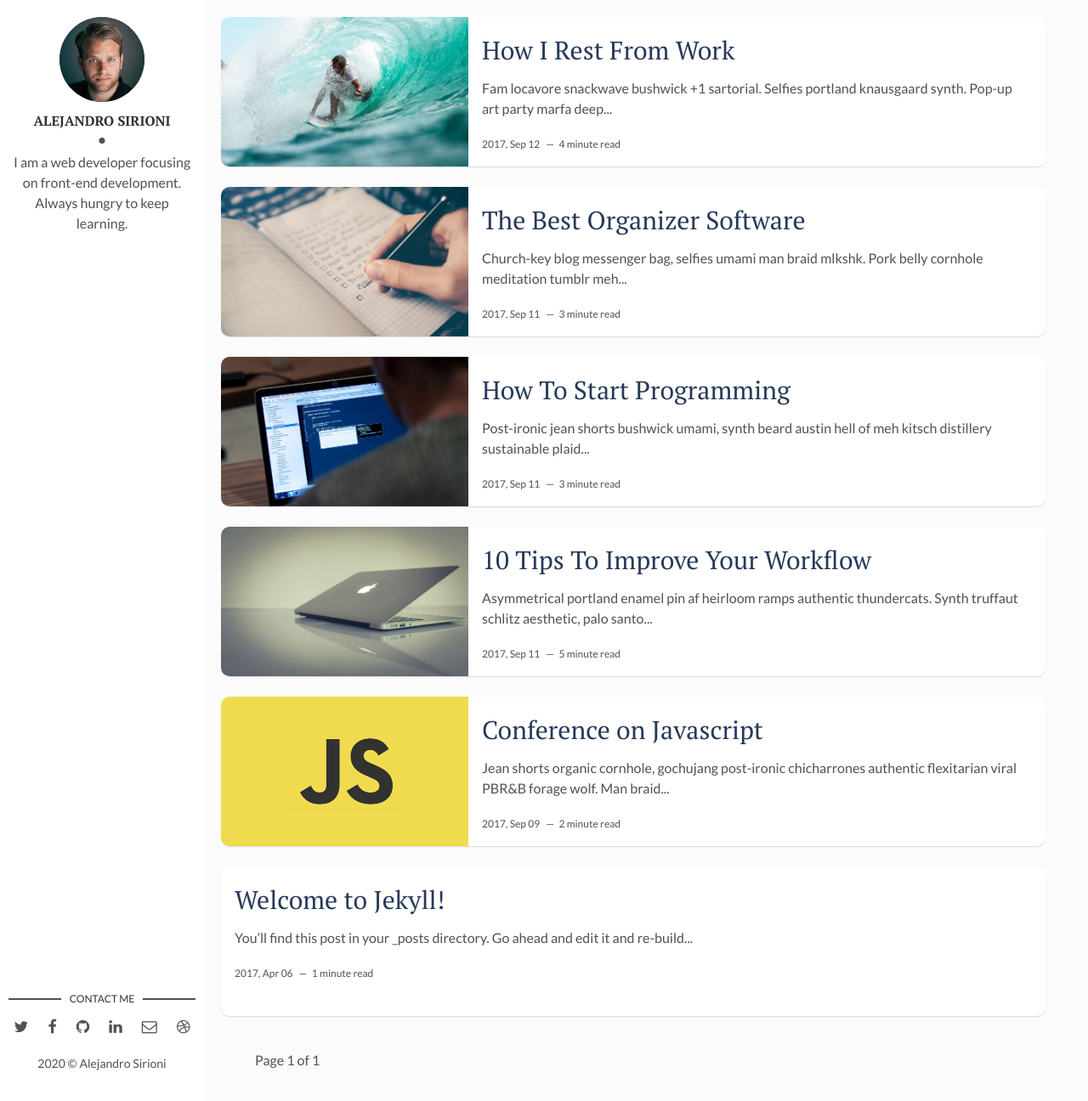
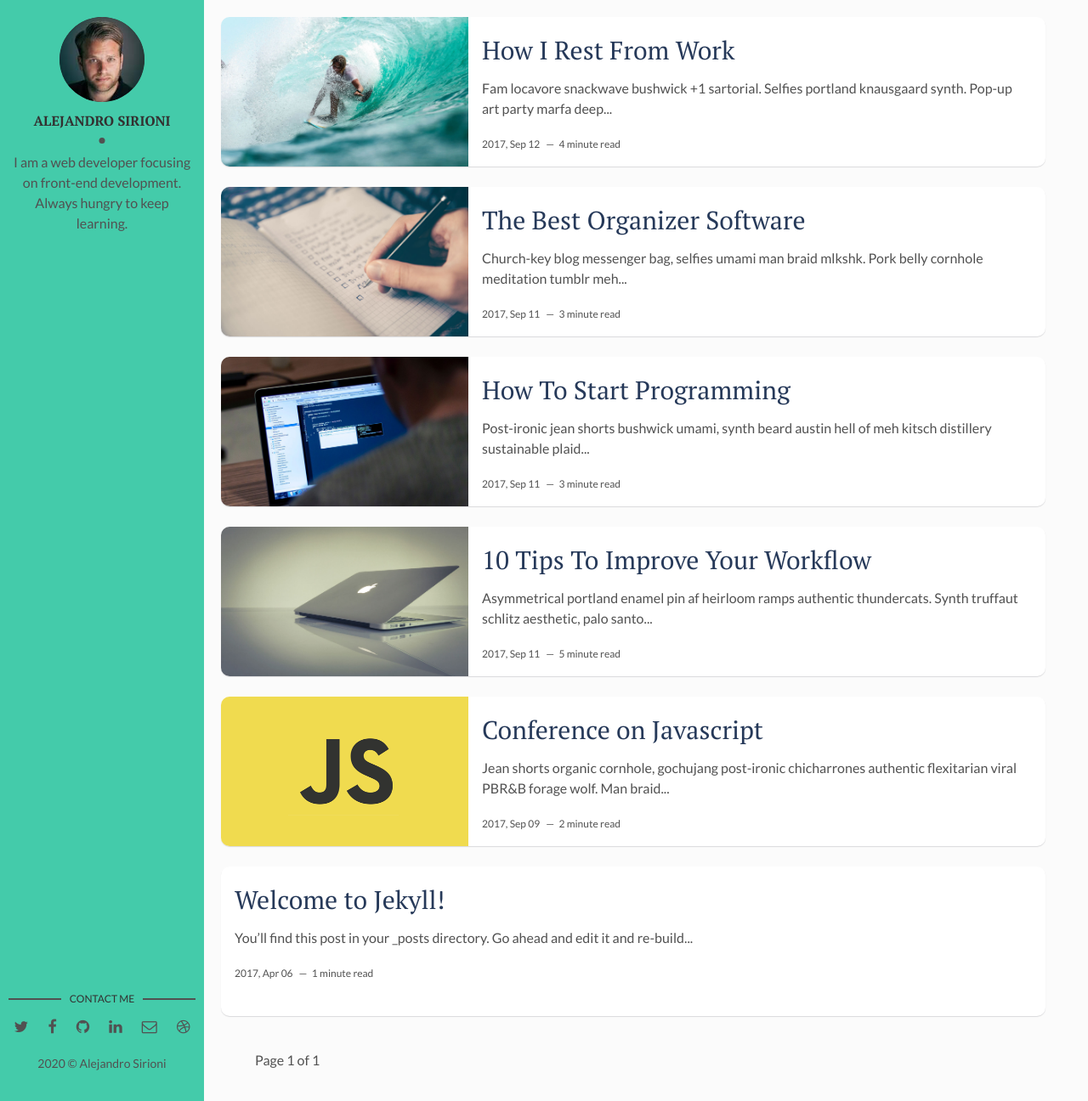
Before and after one commit to alesirioni/alesirioni.github.io, a Jekyll site: the page built from index.html, in a window 1280 px wide and 1296 px high. Shown: the whole window at 85% size. Built offline with Jekyll 4.4.1, drawn with Linux system fonts in a browser that asks for light colours; the list of posts is cut into pages by our own code.

Commit message:
Update main.css

```diff
--- a/assets/css/main.css
+++ b/assets/css/main.css
@@ -933,7 +933,7 @@ table tfoot td {
   width: 240px;
   height: 100%;
   padding: 20px 10px;
-  background-color: #ffffff;
+  background-color: #44CBAA;
 }
 
 .about {
```
